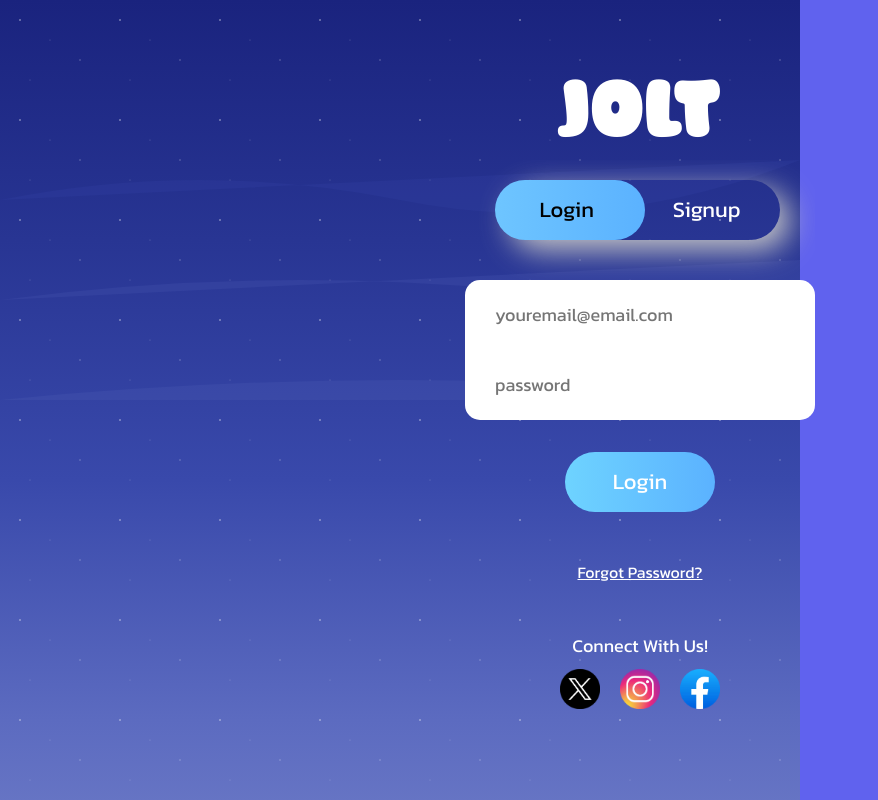
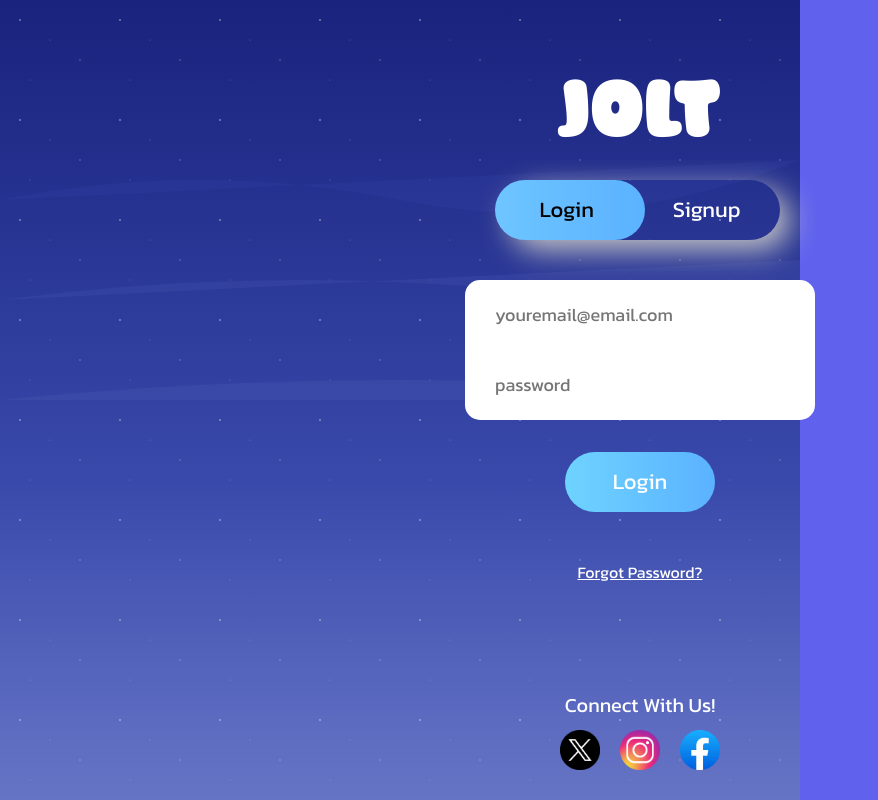
Before and after one commit to DanielFreeman068/fbla-mad-cordova-nationals, a website with bundled scripts: page learningApp/www/index.html in a window 1280 px wide. Shown: the whole page, without its empty margins (0-878 px from the left). Built offline with nearby package versions, Linux system fonts and the light colour scheme.

Commit message:
socials locked in

```diff
--- a/learningApp/www/css/style.css
+++ b/learningApp/www/css/style.css
@@ -219,7 +219,10 @@ input:last-of-type{
 }
 
 .social-container {
-    margin-top: 3rem;
+    position: fixed;
+    bottom: 3%;
+    left: 50%;
+    transform: translateX(-50%);
     color: white;
     display: flex;
     justify-content: center;
@@ -229,5 +232,5 @@ input:last-of-type{
 }
 
 .social-header {
-    font-size: 18px;
+    font-size: 20px;
 }
--- a/learningApp/www/index.html
+++ b/learningApp/www/index.html
@@ -20,6 +20,15 @@
         <input type="password" class="ele" placeholder="password" id="login-password">
         <button type="submit" onclick="auth()" class="clkbtn-login">Login</button>
         <a href="#" class="forgot-password" onclick="showResetForm()">Forgot Password?</a>
+      </div>
+      <div class="signup-box">
+        <input type="text" class="ele" placeholder="Enter your name">
+        <input type="email" class="ele" placeholder="youremail@email.com" id="signup-email">
+        <input type="password" class="ele" placeholder="password" id="signup-password">
+        <input type="password" class="ele" placeholder="Confirm password">
+        <button type="submit" onclick="auth()" class="clkbtn-signup">Signup</button>
+      </div>
+    </div>
     <div class="social-container">
       <h1 class="social-header">Connect With Us!</h1>
       <div class="social-icons">
@@ -41,15 +50,6 @@
       </div>
     </div>
   </div>
-      <div class="signup-box">
-        <input type="text" class="ele" placeholder="Enter your name">
-        <input type="email" class="ele" placeholder="youremail@email.com" id="signup-email">
-        <input type="password" class="ele" placeholder="password" id="signup-password">
-        <input type="password" class="ele" placeholder="Confirm password">
-        <button type="submit" onclick="auth()" class="clkbtn-signup">Signup</button>
-      </div>
-    </div>
-  </div>
   <script type="module" src="./js/script.js"></script>
   <script>
     function showResetForm() {
--- a/learningApp/www/js/config.js
+++ b/learningApp/www/js/config.js
@@ -1,6 +1,6 @@
 const config = {
-    IP: "https://need-veterinary-arrested-filled.trycloudflare.com",
-    // IP: "http://localhost:3000"
+    // IP: "https://need-veterinary-arrested-filled.trycloudflare.com",
+    IP: "http://localhost:3000"
   };
 
   export default config;
```
Lines whose indentation alone changed are shown as unchanged.
